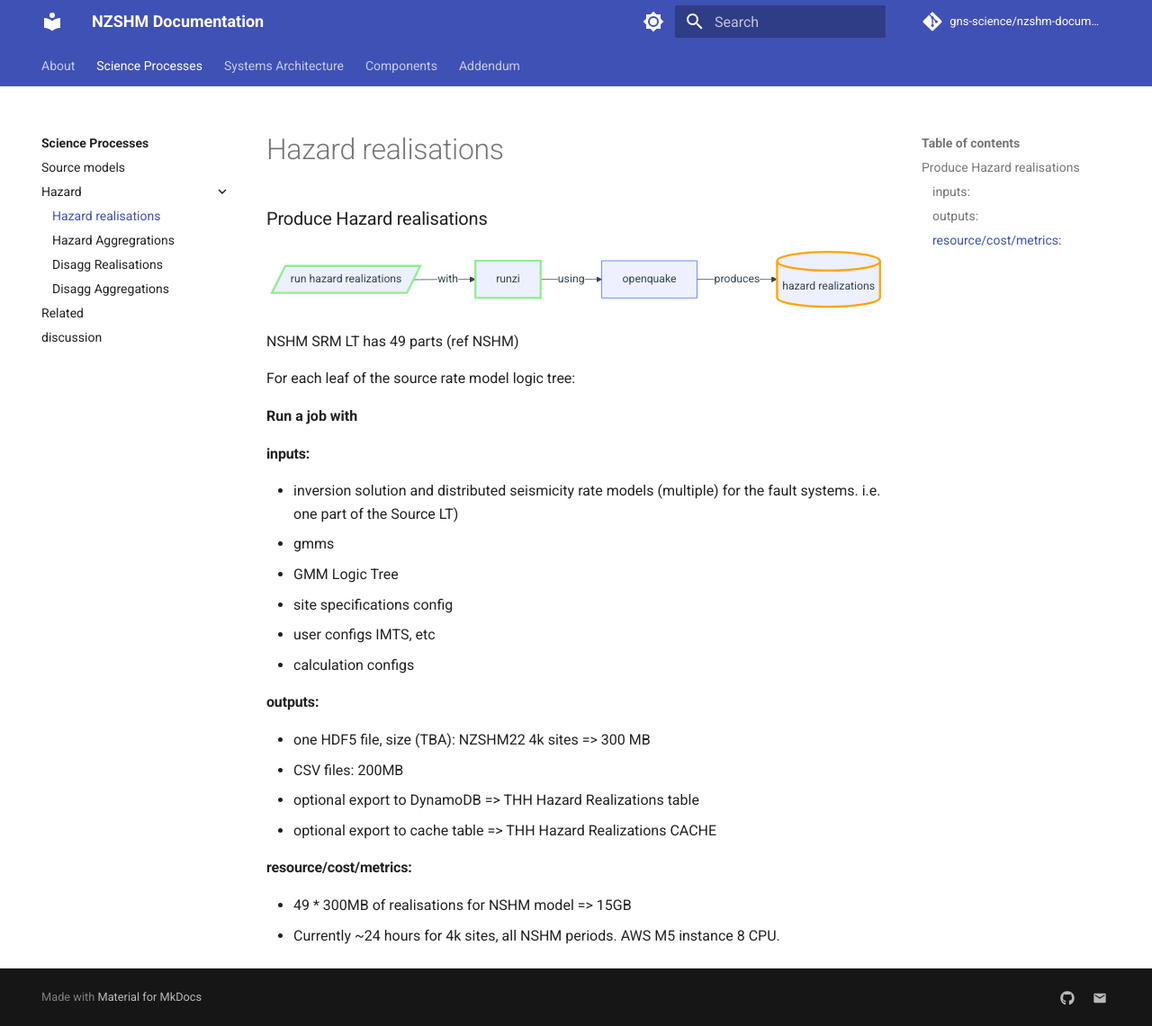
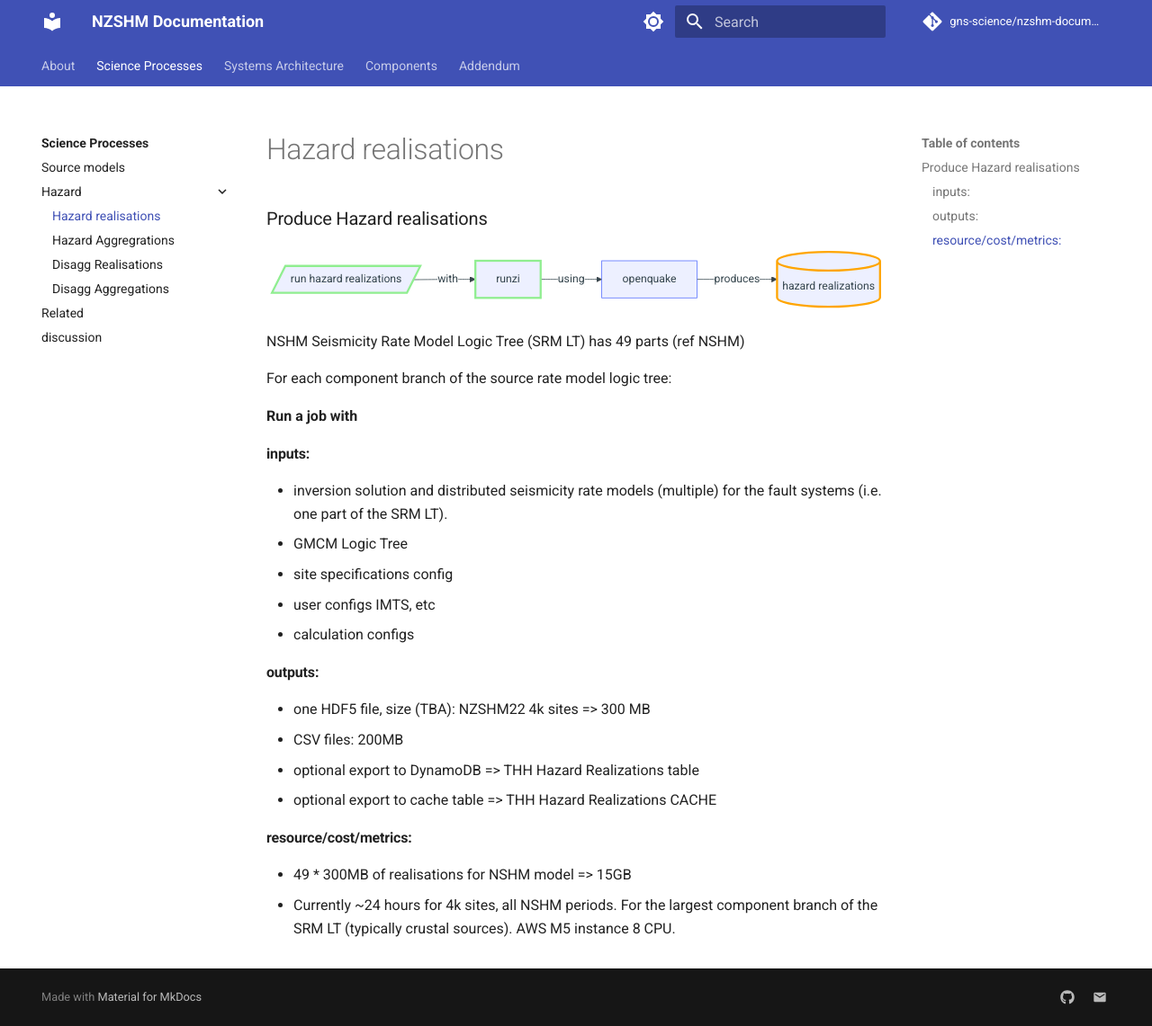
Before and after one commit to GNS-Science/nzshm-documentation, an MkDocs documentation site: the page built from docs/science_process/hazard/hazard_realisations.md, in a window 1280 px wide and 1141 px high. Shown: the whole window at 90% size. Built offline with MkDocs 1.6.1 and Material for MkDocs 9.7.7, drawn with Linux system fonts in a browser that asks for light colours; comment, search, counter and statistics services are not loaded.

````diff
--- a/docs/science_process/hazard/hazard_realisations.md
+++ b/docs/science_process/hazard/hazard_realisations.md
@@ -13,16 +13,15 @@ flowchart LR
     RHR --> |with| runzi -->|using| oq -->|produces| HR
 ```
 
-NSHM SRM LT has 49 parts (ref NSHM)
+NSHM Seismicity Rate Model Logic Tree (SRM LT) has 49 parts (ref NSHM)
 
-For each leaf of the source rate model logic tree:
+For each component branch of the source rate model logic tree:
 
 **Run a job with**
 
 ### inputs:
- - inversion solution and distributed seismicity rate models (multiple) for the fault systems. i.e. one part of the Source LT)
- - gmms
- - GMM Logic Tree
+ - inversion solution and distributed seismicity rate models (multiple) for the fault systems (i.e. one part of the SRM LT).
+ - GMCM Logic Tree
  - site specifications config
  - user configs IMTS, etc
  - calculation configs
@@ -36,4 +35,4 @@ For each leaf of the source rate model logic tree:
 ### resource/cost/metrics:
 
  - 49 * 300MB of realisations for NSHM model => 15GB
- - Currently ~24 hours for 4k sites, all NSHM periods. AWS M5 instance 8 CPU.
+ - Currently ~24 hours for 4k sites, all NSHM periods. For the largest component branch of the SRM LT (typically crustal sources). AWS M5 instance 8 CPU.
````
Also changed, not shown: docs/science_process/hazard/disagg_realisations.md (+2 -3 lines), docs/science_process/hazard/index.md (+3 -1 lines).
